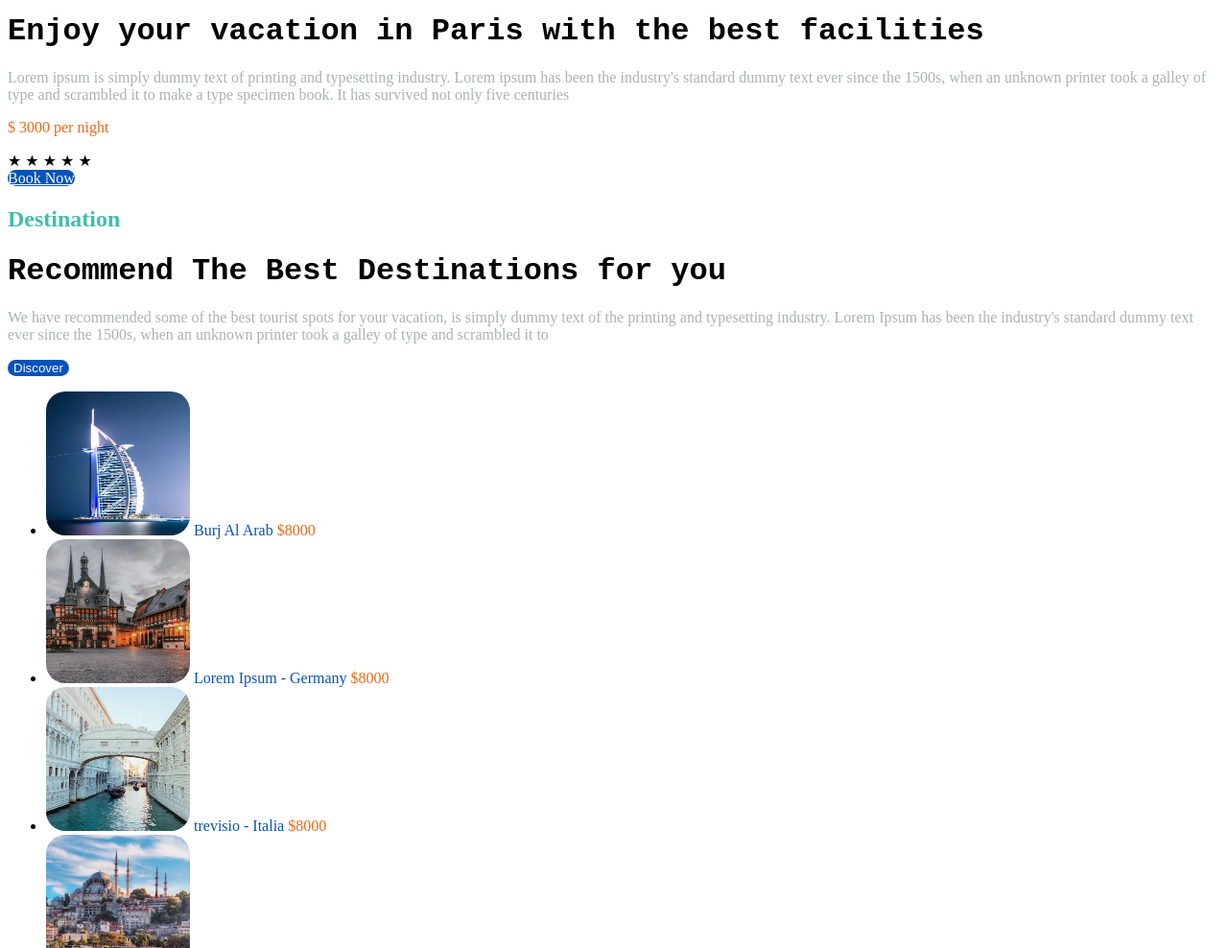
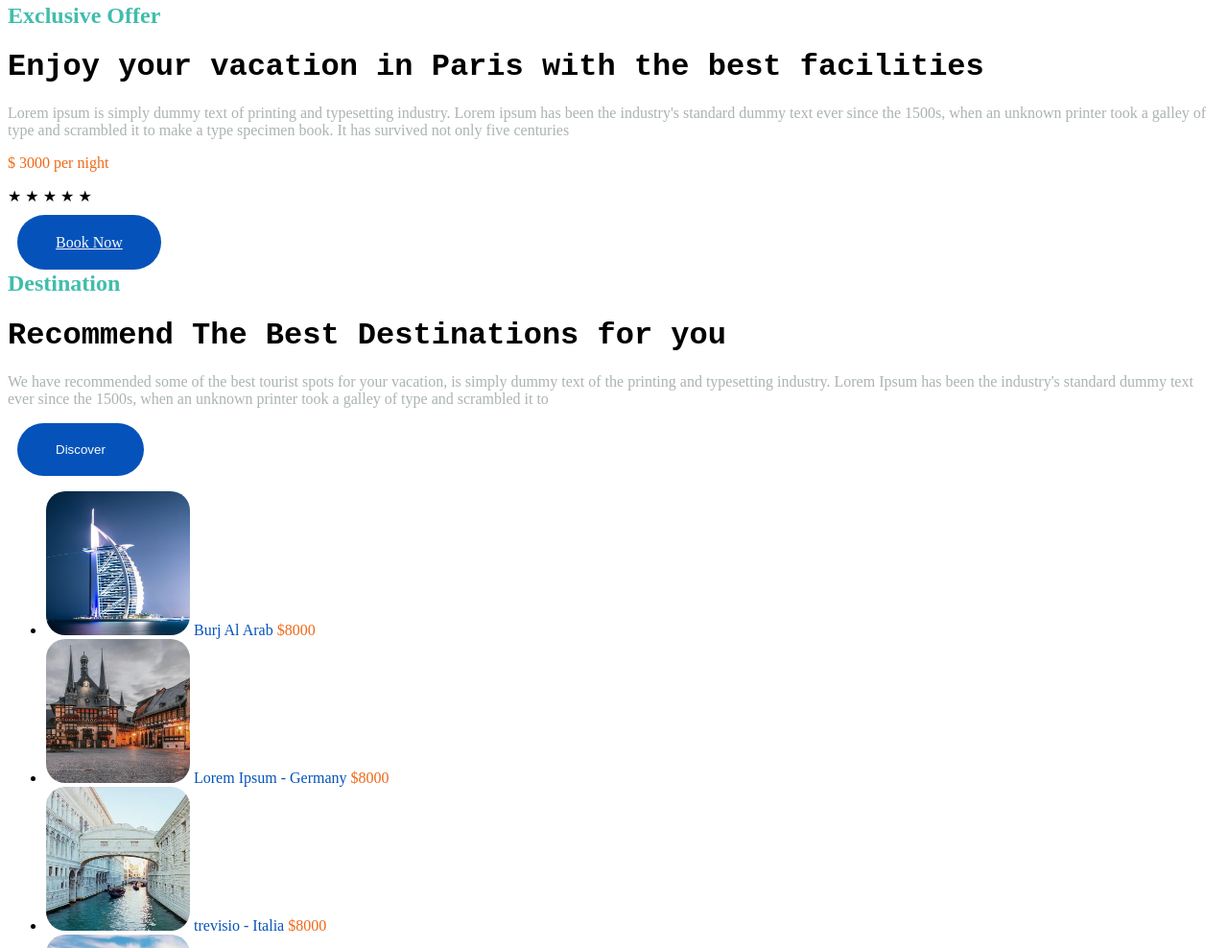
Before and after one commit to antonkapustin/travel-app-landing-page, a plain HTML site: page index.html in a window 1280 px wide. Shown: the part 1092-2080 px from the top of the page at 96% size. Drawn offline with Linux system fonts and the light colour scheme.

Commit message:
adds buttons changes

```diff
--- a/stars-rate.css
+++ b/stars-rate.css
@@ -1,3 +1,7 @@
+         .stars-rate {
+         padding-bottom: 30px;
+     }
+
      .star-rate__radio {
          display: none;
      }
--- a/style.css
+++ b/style.css
@@ -32,6 +32,8 @@
     border: none;
     background-color: var(--color-blue);
     color: var(--color-white);
+    padding: 20px 40px;
+    margin: 0px 10px;
 }
 
 .button_primary {
```
Lines whose indentation alone changed are shown as unchanged.
